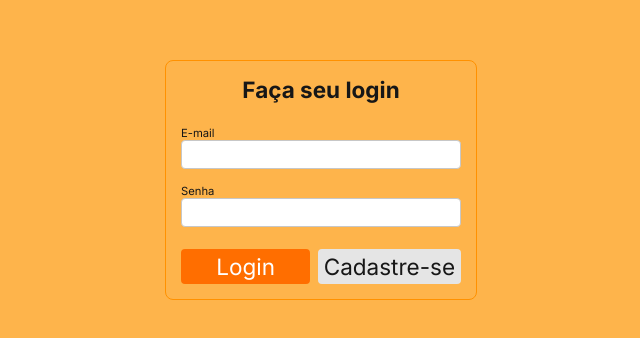
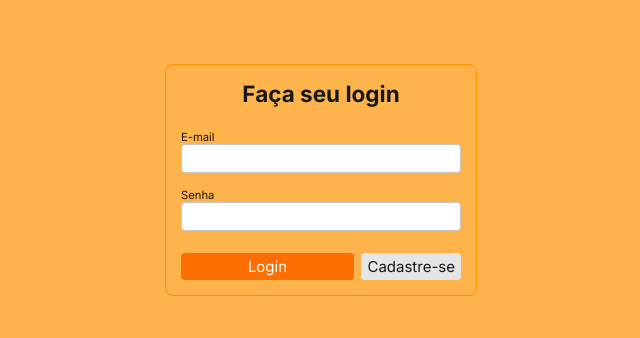
Before and after one commit to gbelther/market-app-backoffice, a React (Create React App) app: page /login in a window 1280 px wide. Shown: the part 124-462 px from the top of the page, without its empty margins (319-959 px from the left). Built offline with nearby package versions, Linux system fonts and the light colour scheme.

Commit message:
feature: size default como normal

```diff
--- a/src/components/Button/Button.tsx
+++ b/src/components/Button/Button.tsx
@@ -18,7 +18,7 @@ const Button = ({
   bgColor = "main",
   color = "dark-01",
   borderColor,
-  size = "large",
+  size = "normal",
   children,
   buttonProps,
 }: IButtonProps) => {
```
